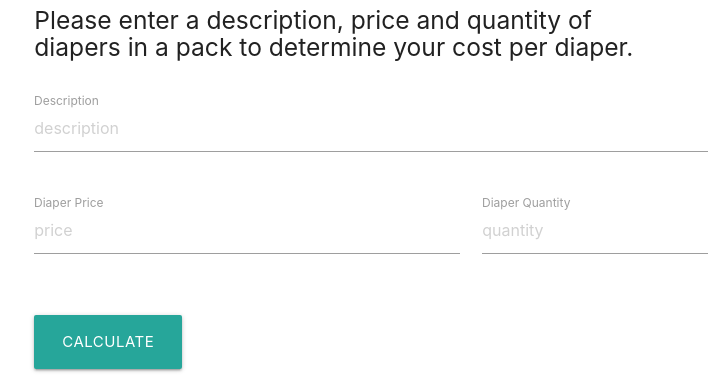
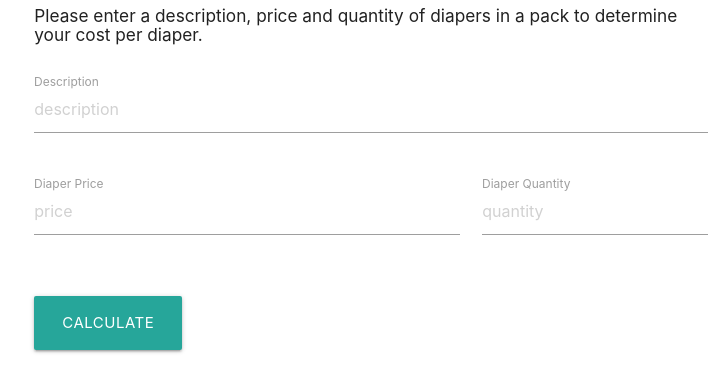
Before and after one commit to maxandrezils/diaper-price-calculator, a website built with Parcel: page src/html/index.html in a window 1280 px wide. Shown: the part 199-585 px from the top of the page, without its empty margins (169-877 px from the left). Built offline with nearby package versions, Linux system fonts and the light colour scheme.

Commit message:
made minor change to confirm builds

```diff
--- a/src/html/index.html
+++ b/src/html/index.html
@@ -22,10 +22,10 @@
       <div class="row">
         <div class="col s9">
           <h1>Diaper Price Calculator</h1>
-          <h5>
+          <h6>
             Please enter a description, price and quantity of diapers in a pack
             to determine your cost per diaper.
-          </h5>
+          </h6>
         </div>
       </div>
       <div class="row">
```
